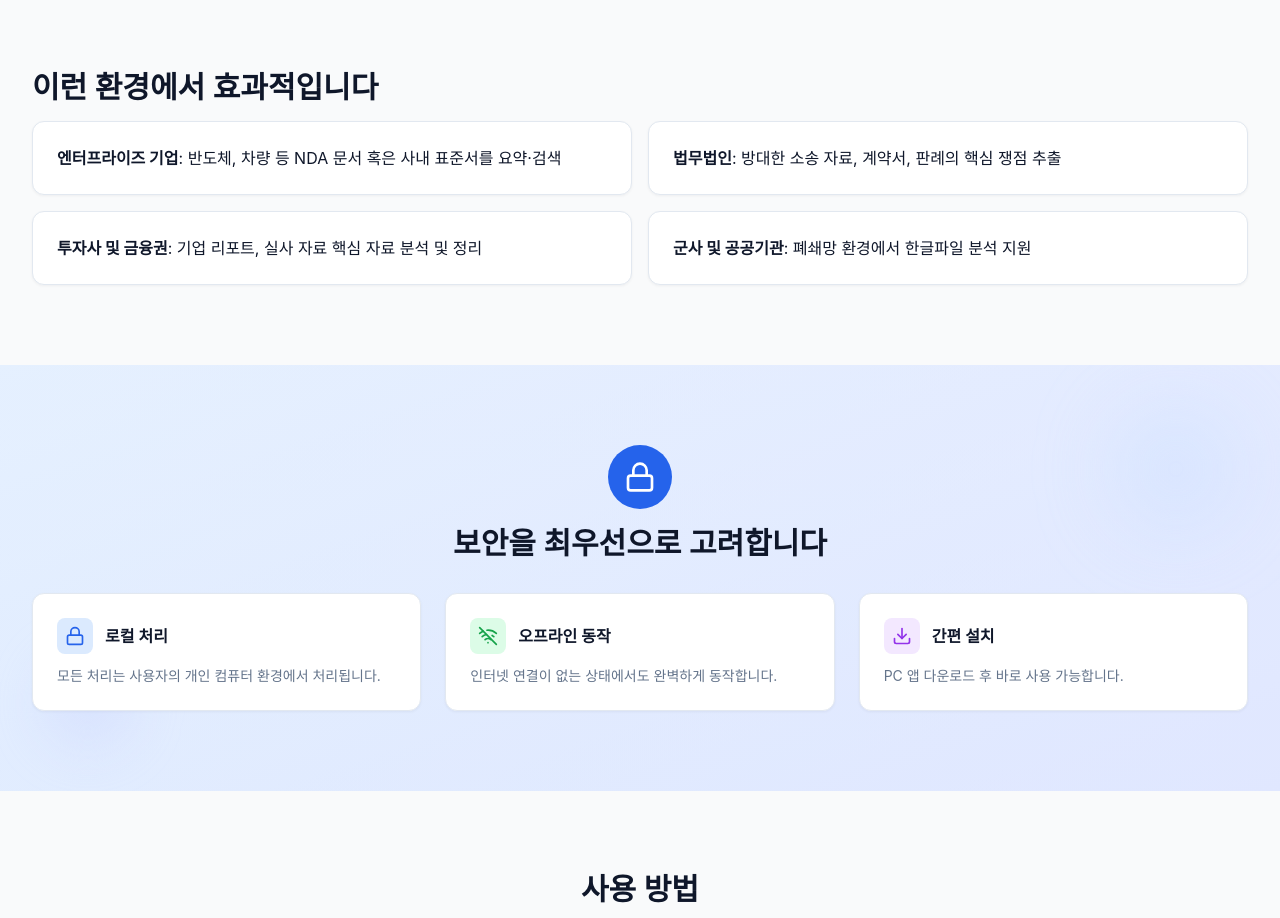
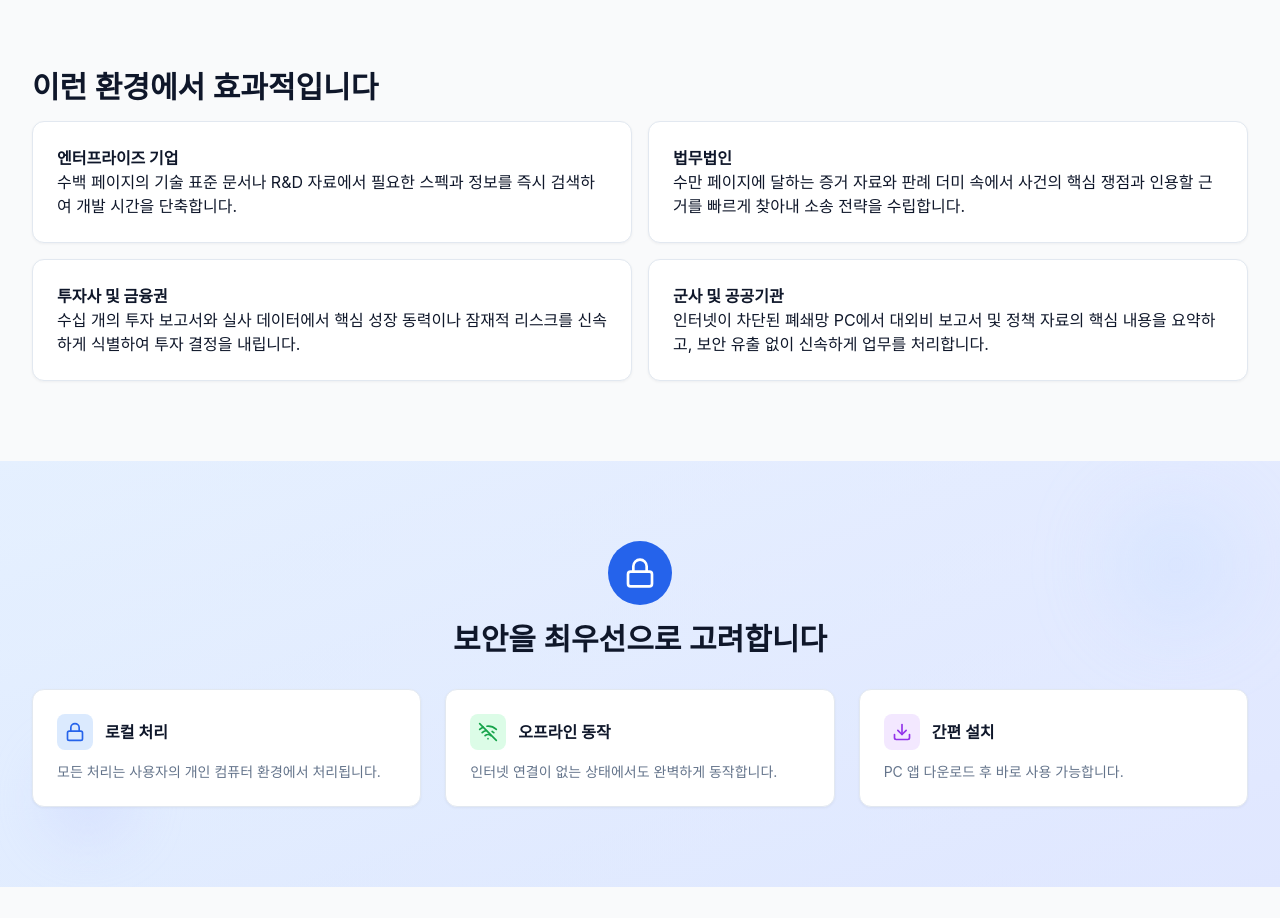
Before and after one commit to sh-kim-peekaboolabs/offline-docs-ai, a React (Vite) app: page / in a window 1280 px wide. Shown: the part 2780-3698 px from the top of the page. Built offline with nearby package versions, Linux system fonts and the light colour scheme.

Commit message:
Update "Effective in these environments" section
Updated the text content for the "Effective in these environments" section in `src/pages/Index.tsx` to include new descriptions for Enterprise, Law Firms, Investment Firms, and Military/Public Institutions.

```diff
--- a/src/pages/Index.tsx
+++ b/src/pages/Index.tsx
@@ -251,10 +251,10 @@ const Scenarios = () => <section id="scenarios" className="section" aria-labelle
     <div className="container">
       <h2 id="scenarios-heading" className="text-2xl md:text-3xl font-semibold mb-4">이런 환경에서 효과적입니다</h2>
       <ul className="grid md:grid-cols-2 gap-4">
-        <li className="feature-card"><strong>엔터프라이즈 기업</strong>: 반도체, 차량 등 NDA 문서 혹은 사내 표준서를 요약·검색</li>
-        <li className="feature-card"><strong>법무법인</strong>: 방대한 소송 자료, 계약서, 판례의 핵심 쟁점 추출</li>
-        <li className="feature-card"><strong>투자사 및 금융권</strong>: 기업 리포트, 실사 자료 핵심 자료 분석 및 정리</li>
-        <li className="feature-card"><strong>군사 및 공공기관</strong>: 폐쇄망 환경에서 한글파일 분석 지원</li>
+        <li className="feature-card"><strong>엔터프라이즈 기업</strong><br />수백 페이지의 기술 표준 문서나 R&D 자료에서 필요한 스펙과 정보를 즉시 검색하여 개발 시간을 단축합니다.</li>
+        <li className="feature-card"><strong>법무법인</strong><br />수만 페이지에 달하는 증거 자료와 판례 더미 속에서 사건의 핵심 쟁점과 인용할 근거를 빠르게 찾아내 소송 전략을 수립합니다.</li>
+        <li className="feature-card"><strong>투자사 및 금융권</strong><br />수십 개의 투자 보고서와 실사 데이터에서 핵심 성장 동력이나 잠재적 리스크를 신속하게 식별하여 투자 결정을 내립니다.</li>
+        <li className="feature-card"><strong>군사 및 공공기관</strong><br />인터넷이 차단된 폐쇄망 PC에서 대외비 보고서 및 정책 자료의 핵심 내용을 요약하고, 보안 유출 없이 신속하게 업무를 처리합니다.</li>
       </ul>
     </div>
   </section>;
```
